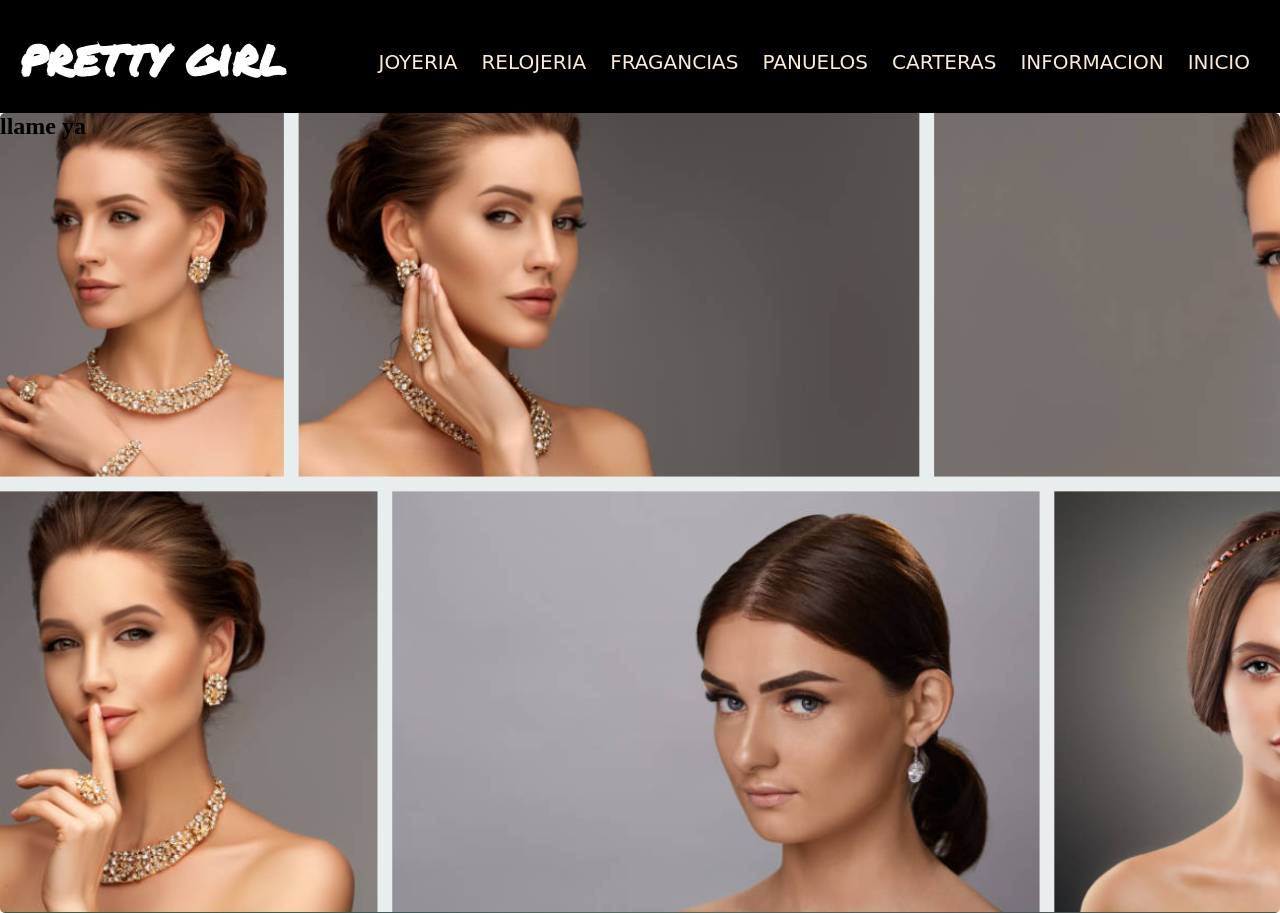
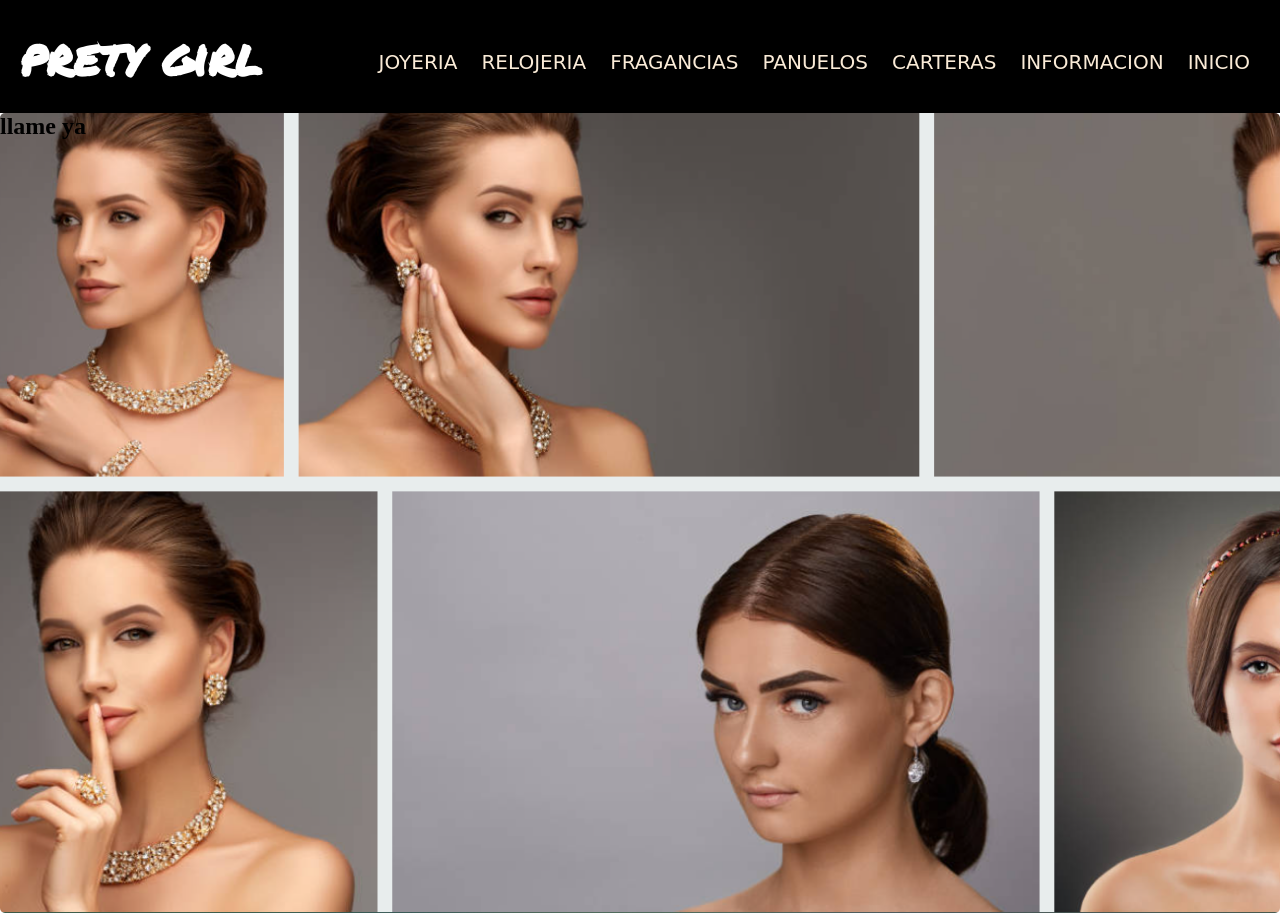
Before and after one commit to melinasandoval27/joyeria, a plain HTML site: page index.htm in a window 1280 px wide. Shown: the top 913 px of the page. Drawn offline with Linux system fonts and the light colour scheme; a web font is replaced by a local one.

Commit message:
Cambios en nombre

```diff
--- a/index.htm
+++ b/index.htm
@@ -13,7 +13,7 @@
 
     <header>
         <H1>
-            pretty girl
+            prety girl
         </H1>
 
         <nav class="grilla">
```
